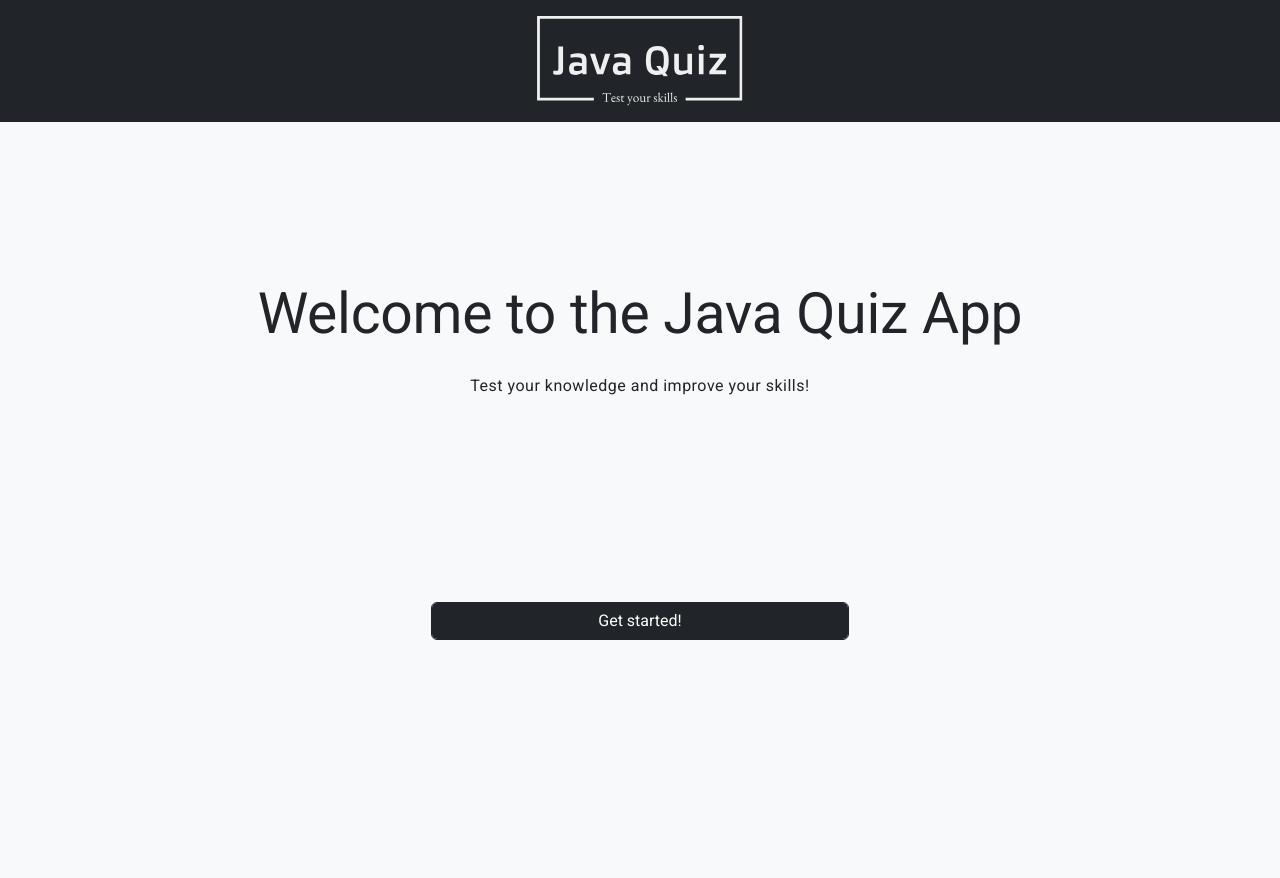
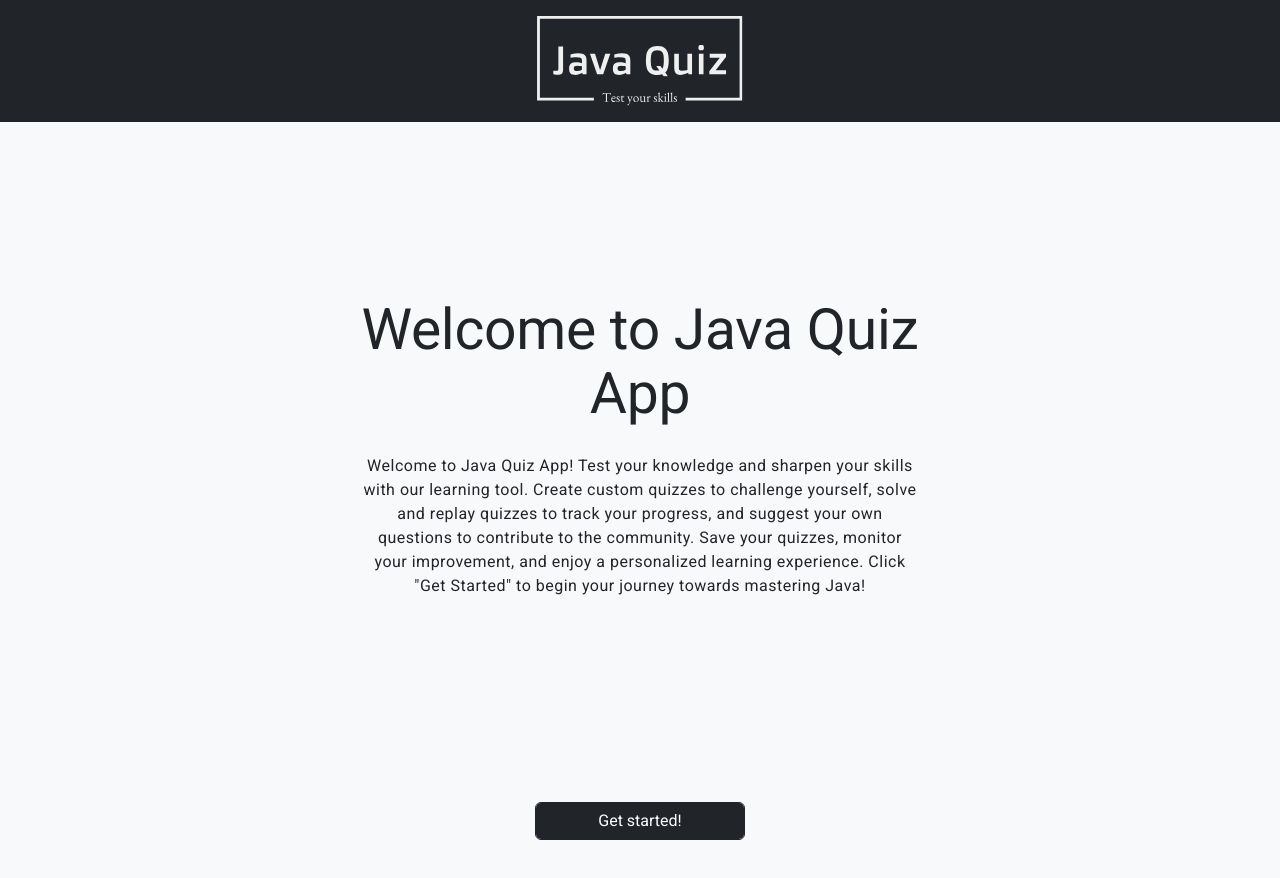
Before and after one commit to KaskMario/Quiz-Front-end, an Angular app: page / in a window 1280 px wide. Shown: the top 878 px of the page. Built offline with nearby package versions, Linux system fonts and the light colour scheme.

Commit message:
refactor: home-text

```diff
--- a/src/app/components/home/home.component.css
+++ b/src/app/components/home/home.component.css
@@ -5,6 +5,7 @@
   align-items: center;
   text-align: center;
   margin-top: 10rem;
+  width: 50%;
 }
 
 .home-container > div {
@@ -16,3 +17,8 @@
   justify-content: center;
   margin: 2rem 0;
 }
+
+.center {
+  display: flex;
+  justify-content: center;
+}
--- a/src/app/components/home/home.component.html
+++ b/src/app/components/home/home.component.html
@@ -1,10 +1,12 @@
-<div class="home-container">
-  <h1>Welcome to the Java Quiz App</h1>
-  <p>Test your knowledge and improve your skills!</p>
+<div class="center">
+  <div class="home-container">
+    <h1>Welcome to Java Quiz App</h1>
+    <p>Welcome to Java Quiz App! Test your knowledge and sharpen your skills with our learning tool. Create custom quizzes to challenge yourself, solve and replay quizzes to track your progress, and suggest your own questions to contribute to the community. Save your quizzes, monitor your improvement, and enjoy a personalized learning experience. Click "Get Started" to begin your journey towards mastering Java!</p>
 
-  <div style="margin-top: 10rem">
-    <div class="button-container">
-      <button class="form-control btn btn-dark w-75" routerLink="/login">Get started!</button>
+    <div style="margin-top: 10rem">
+      <div class="button-container">
+        <button class="form-control btn btn-dark w-75" routerLink="/login">Get started!</button>
+      </div>
     </div>
   </div>
 </div>
```
